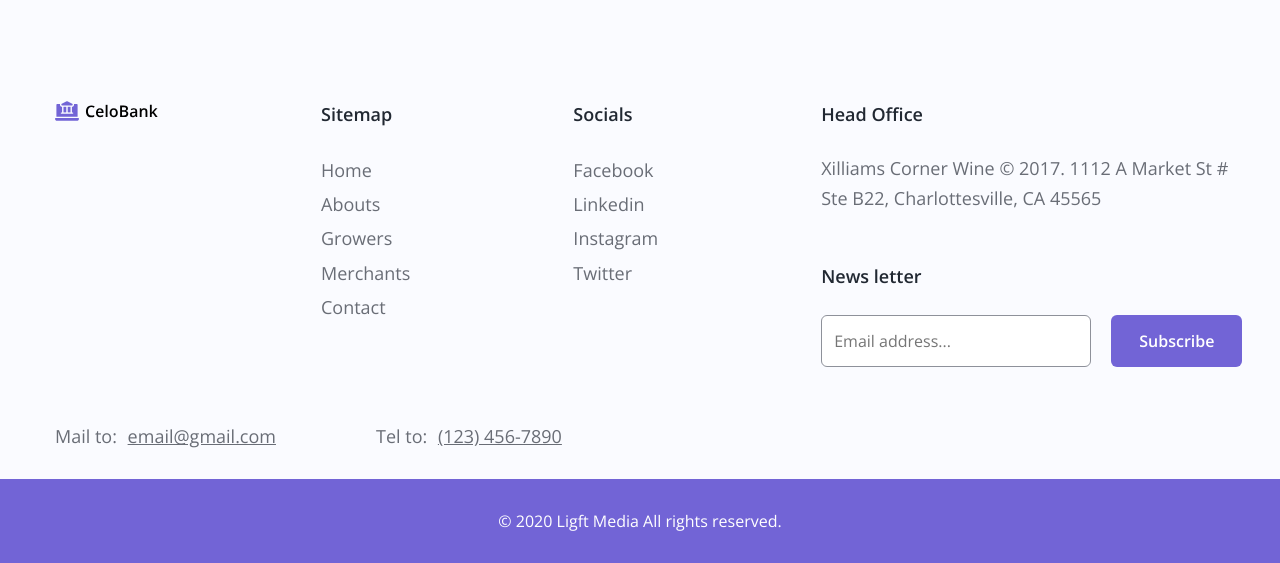
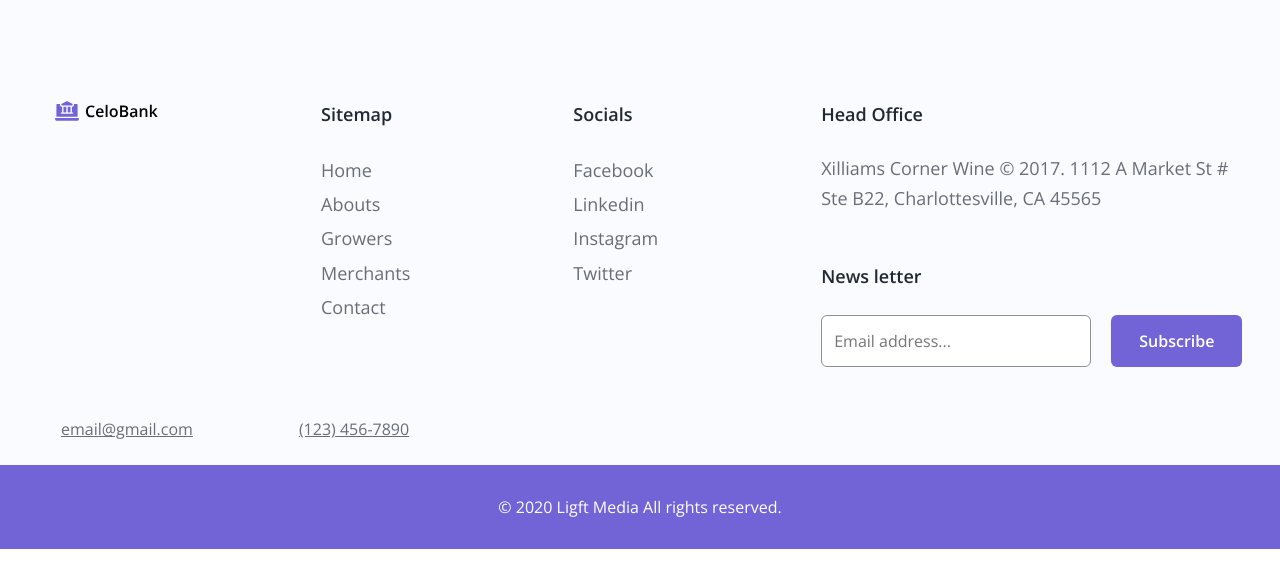
Before and after one commit to Doannnnn/PHP-WORDPRESS, a PHP site: page / in a window 1280 px wide. Shown: the part 5743-6306 px from the top of the page. Run offline with PHP 8.4, Linux system fonts and the light colour scheme.

Commit message:
fix mailto telto

```diff
--- a/HTML-CSS/Project-5/assets/css/style.css
+++ b/HTML-CSS/Project-5/assets/css/style.css
@@ -144,7 +144,7 @@ a {
     color: var(--secondary-color);
 }
 
-.navbar__item:hover:hover::after {
+.navbar__item:hover::after {
     position: absolute;
     display: inline-block;
     content: "";
--- a/HTML-CSS/Project-5/index.html
+++ b/HTML-CSS/Project-5/index.html
@@ -792,18 +792,12 @@
                     </div>
                 </div>
                 <div class="foot-contact">
-                    <p class="foot-contact__title">
-                        Mail to:
-                        <a href="#!" class="foot-contact__link">
-                            email@gmail.com
-                        </a>
-                    </p>
-                    <p class="foot-contact__title">
-                        Tel to:
-                        <a href="#!" class="foot-contact__link">
-                            (123) 456-7890
-                        </a>
-                    </p>
+                    <a href="mailto:email@gmail.com" class="foot-contact__link">
+                        email@gmail.com
+                    </a>
+                    <a href="tel:(123) 456-7890" class="foot-contact__link">
+                        (123) 456-7890
+                    </a>
                 </div>
             </div>
             <div class="foot__copyright">
```
